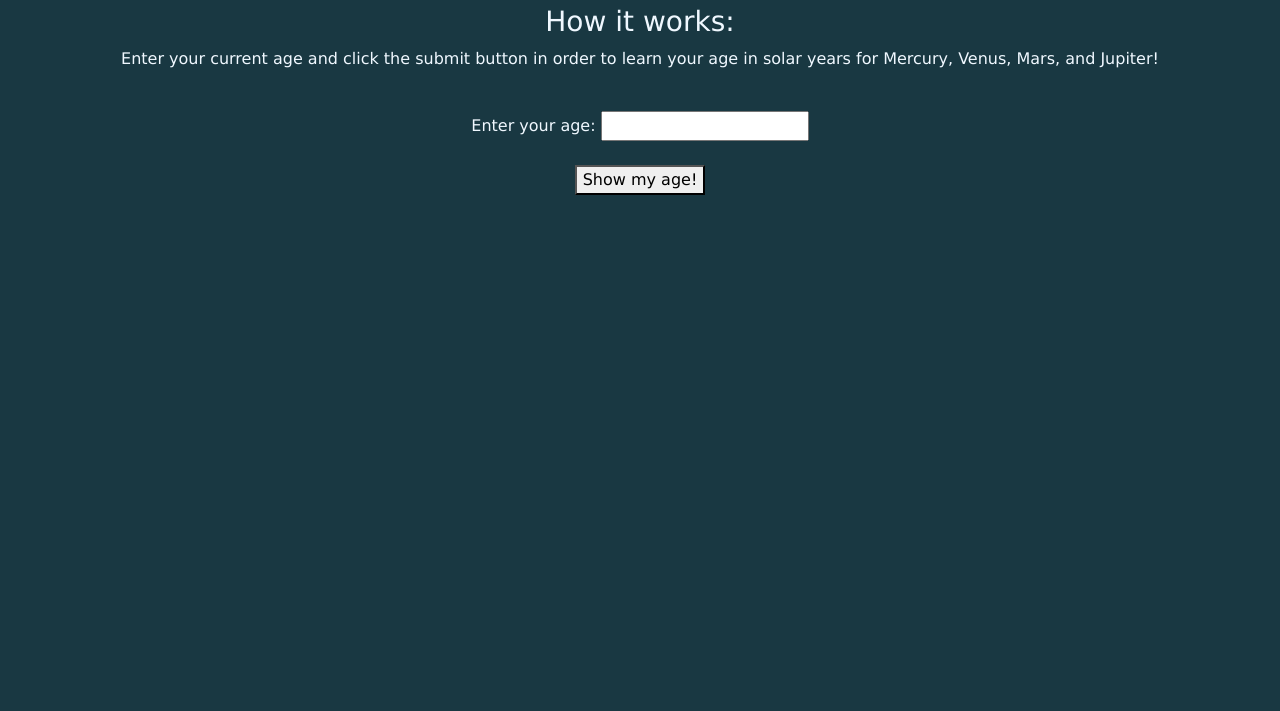
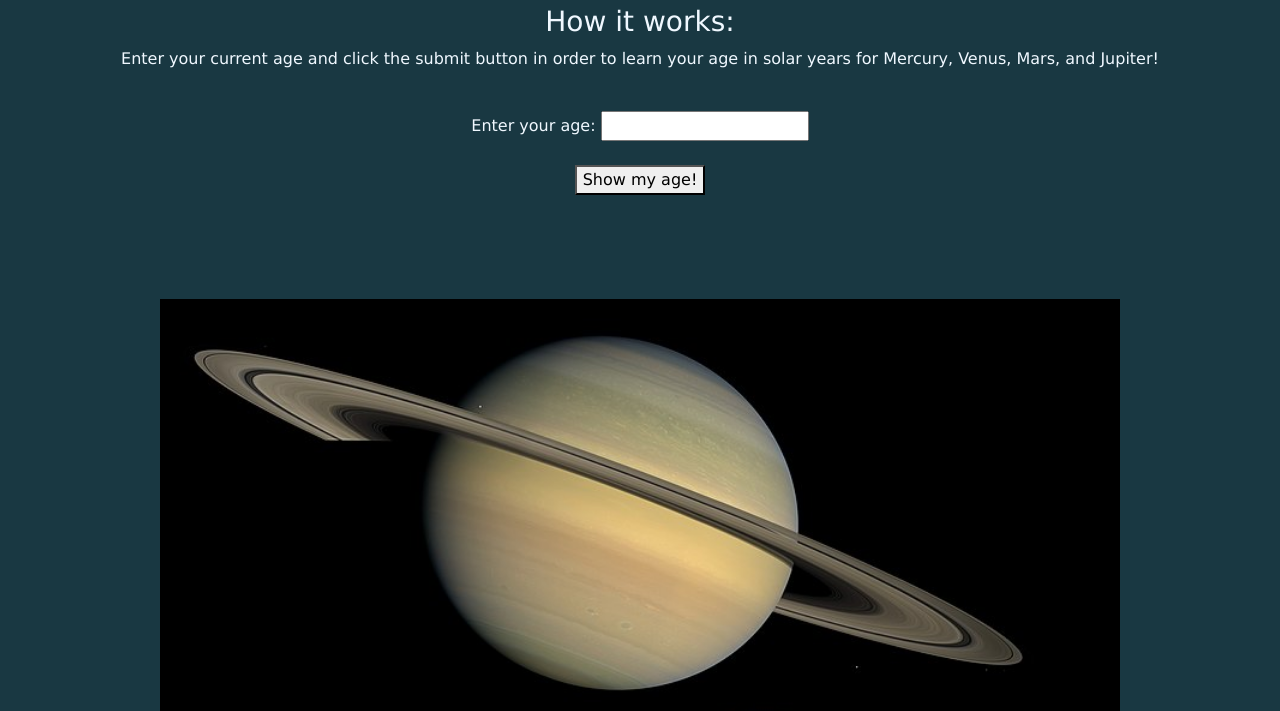
Before and after one commit to SarahAndyshak/galactic-age-calculator, a website built with webpack: page src/index.html in a window 1280 px wide. Shown: the part 51-762 px from the top of the page. Built offline with nearby package versions, Linux system fonts and the light colour scheme.

Commit message:
Add image to page with some more styling in styles.css. WIP back to figuring out the form output issue.

```diff
--- a/src/css/styles.css
+++ b/src/css/styles.css
@@ -27,3 +27,11 @@ form {
   text-align: center
   ;
 }
+
+img {
+  align-items: center;
+  margin: auto;
+  height: auto;
+  width: 75%;
+  display: block;
+}
--- a/src/index.html
+++ b/src/index.html
@@ -18,5 +18,8 @@
   </form>
   <br>
   <ul id="age-results"></ul>
+  <br>
+  <br>
+  <img src="./assets/images/planets.jpg" alt="the planets to scale">
 </body>
 </html>
```
Also changed, not shown: src/assets/images/planets.jpg (added).
